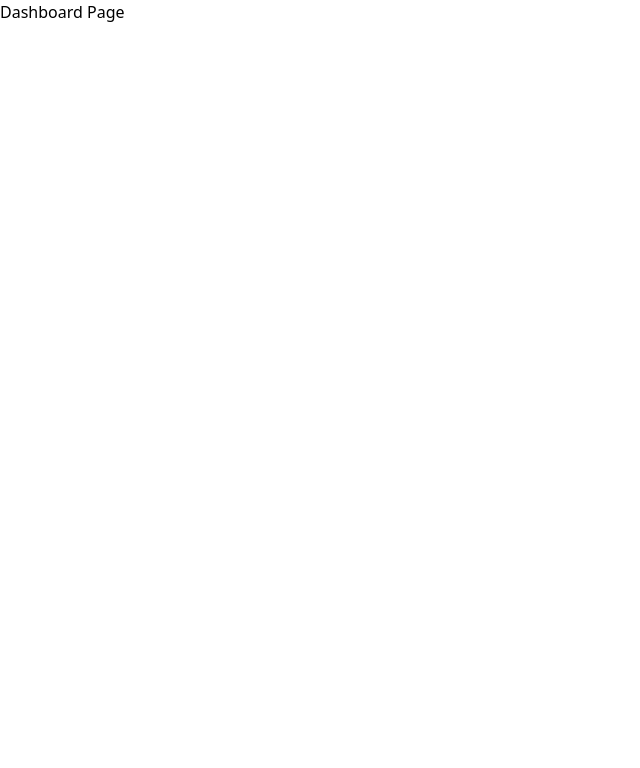
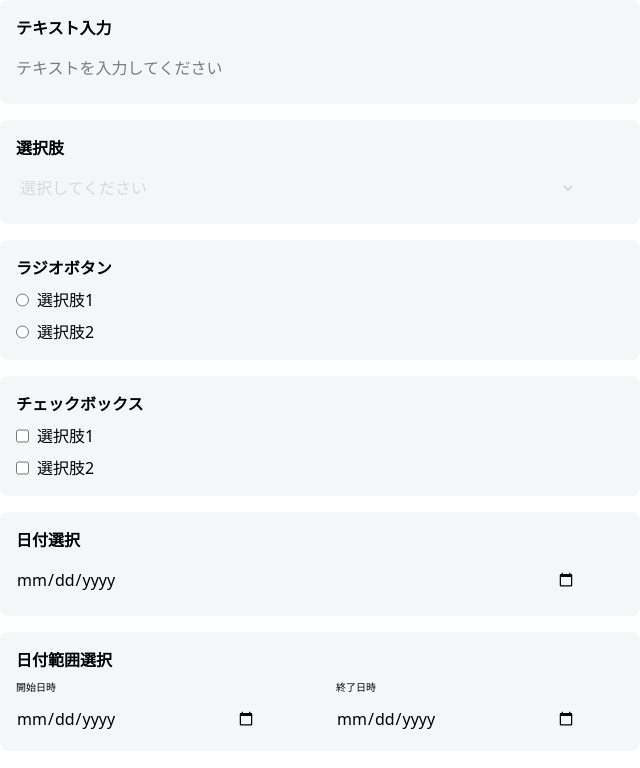
Before and after one commit to harutocom/city-hall-workflow, a Next.js app: page /dashboard in a window 1280 px wide. Shown: the top 768 px of the page, without its empty margins (0-640 px from the left). Built offline with nearby package versions, Linux system fonts and the light colour scheme.

Commit message:
フォームコンポーネントの作成

```diff
--- a/app/(app)/dashboard/page.tsx
+++ b/app/(app)/dashboard/page.tsx
@@ -1,3 +1,21 @@
+import Image from 'next/image';
+import TextEntry from '@/componets/featurses/TextEntry';
+import Select from '@/componets/featurses/Select';
+import TextArea from '@/componets/featurses/TextArea';
+import Radio from '@/componets/featurses/Radio';
+import Check from '@/componets/featurses/Check';
+import Date from '@/componets/featurses/Date';
+import DateRange from '@/componets/featurses/DateRange';
+
 export default function Dashboard() {
-  return <>Dashboard Page</>;
+  return <>
+  <div className='flex flex-col gap-[16px]'>
+    <TextEntry></TextEntry>
+    <Select></Select>
+    <Radio></Radio>
+    <Check></Check>
+    <Date></Date>
+    <DateRange></DateRange>
+  </div>
+  </>;
 }
--- /dev/null
+++ b/componets/featurses/Check.tsx
@@ -0,0 +1,16 @@
+export default function ()
+{
+  return (
+    <div className="flex flex-col bg-[#F4F6F8] w-[640px] text-black rounded-[8px] gap-[8px] p-[16px] focus:ring-2">
+      <label className="font-bold">チェックボックス</label>
+      <label className="flex gap-[8px]">
+        <input type="checkbox"></input>
+        <p>選択肢1</p>
+      </label>
+      <label className="flex gap-[8px]">
+        <input type="checkbox"></input>
+        <p>選択肢2</p>
+      </label>
+    </div>
+  );
+}
--- /dev/null
+++ b/componets/featurses/Date.tsx
@@ -0,0 +1,9 @@
+export default function ()
+{
+  return (
+    <div className="flex flex-col bg-[#F4F6F8] w-[640px] text-black rounded-[8px] gap-[8px] p-[16px] focus:ring-2">
+      <label className="font-bold">日付選択</label>
+      <input type="date" placeholder="テキストを入力してください" className="w-[560px] h-[40px]"></input>
+    </div>
+  );
+}
--- /dev/null
+++ b/componets/featurses/DateRange.tsx
@@ -0,0 +1,18 @@
+export default function ()
+{
+  return (
+    <div className="flex flex-col bg-[#F4F6F8] w-[640px] text-black rounded-[8px] gap-[8px] p-[16px] focus:ring-2">
+      <label className="font-bold">日付範囲選択</label>
+      <div className="flex gap-[80px]">
+        <div className="flex flex-col gap-[8px]">
+          <p className="text-[10px]">開始日時</p>
+          <input type="date" placeholder="テキストを入力してください" className="w-[240px] h-[32px]"></input>
+        </div>
+        <div className="flex flex-col gap-[8px]">
+          <p className="text-[10px]">終了日時</p>
+          <input type="date" placeholder="テキストを入力してください" className="w-[240px] h-[32px]"></input>
+        </div>
+      </div>
+    </div>
+  );
+}
--- /dev/null
+++ b/componets/featurses/Radio.tsx
@@ -0,0 +1,16 @@
+export default function ()
+{
+  return (
+    <div className="flex flex-col bg-[#F4F6F8] w-[640px] text-black rounded-[8px] gap-[8px] p-[16px] focus:ring-2">
+      <label className="font-bold">ラジオボタン</label>
+      <label className="flex gap-[8px]">
+        <input type="radio" name="a" value="1"></input>
+        <p>選択肢1</p>
+      </label>
+      <label className="flex gap-[8px]">
+        <input type="radio" name="a" value="2"></input>
+        <p>選択肢2</p>
+      </label>
+    </div>
+  );
+}
--- /dev/null
+++ b/componets/featurses/Select.tsx
@@ -0,0 +1,11 @@
+export default function ()
+{
+  return (
+    <div className="flex flex-col bg-[#F4F6F8] w-[640px] text-black rounded-[8px] gap-[8px] p-[16px] focus:ring-2">
+      <label className="font-bold">選択肢</label>
+      <select className="w-[560px] h-[40px] text-[#D9D9D9]">
+        <option hidden>選択してください</option>
+      </select>
+    </div>
+  );
+}
--- /dev/null
+++ b/componets/featurses/TextArea.tsx
@@ -0,0 +1,9 @@
+export default function ()
+{
+  return (
+    <div className="flex flex-col bg-[#F4F6F8] w-[300px] text-black rounded-[8px] gap-[8px] p-[16px] focus:ring-2">
+      <label className="font-bold">テキスト入力</label>
+      <textarea placeholder="テキストを入力してください" className="w-[240px] h-[40px]"></textarea>
+    </div>
+  );
+}
--- /dev/null
+++ b/componets/featurses/TextEntry.tsx
@@ -0,0 +1,9 @@
+export default function ()
+{
+  return (
+    <div className="flex flex-col bg-[#F4F6F8] w-[640px] text-black rounded-[8px] gap-[8px] p-[16px] focus:ring-2">
+      <label className="font-bold">テキスト入力</label>
+      <input type="text" placeholder="テキストを入力してください" className="w-[560px] h-[40px]"></input>
+    </div>
+  );
+}
```
